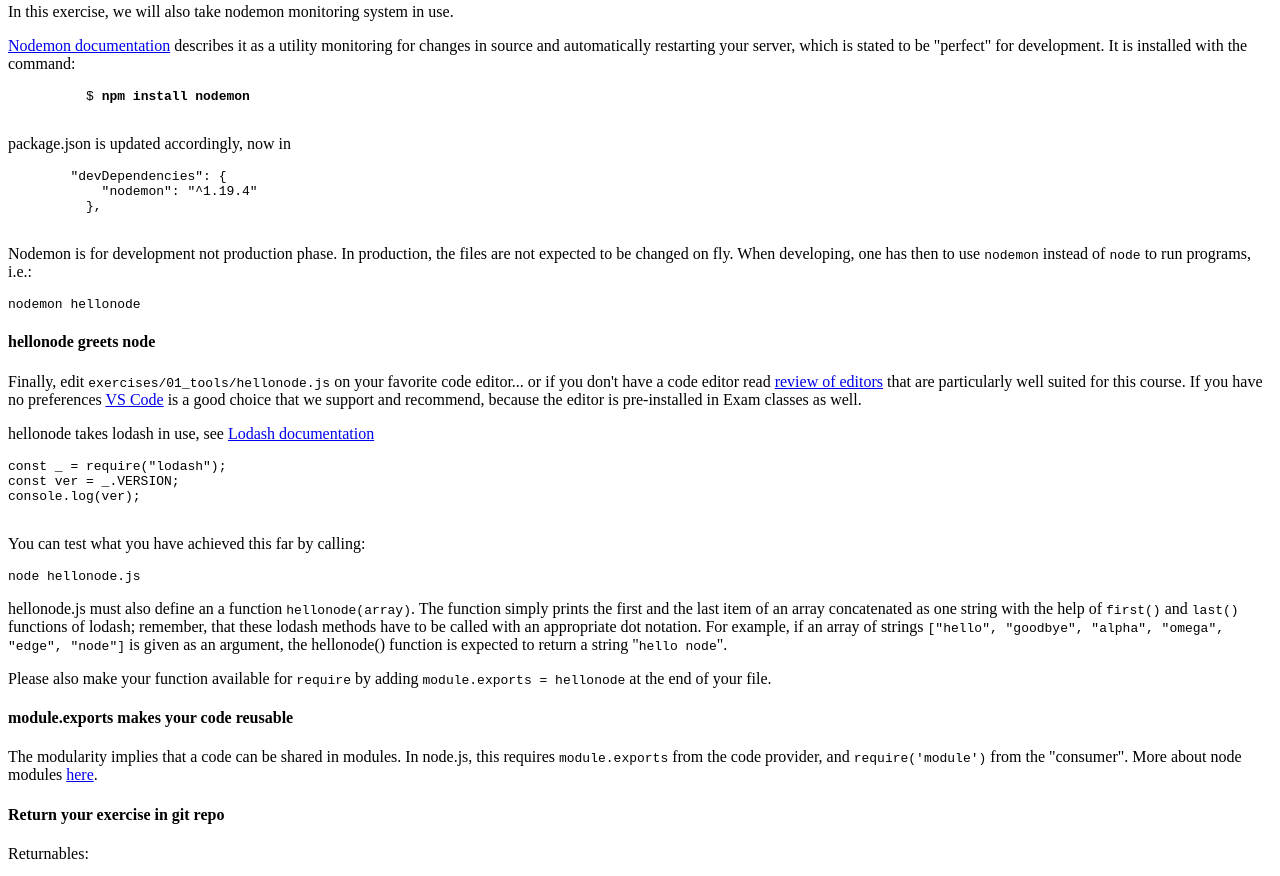
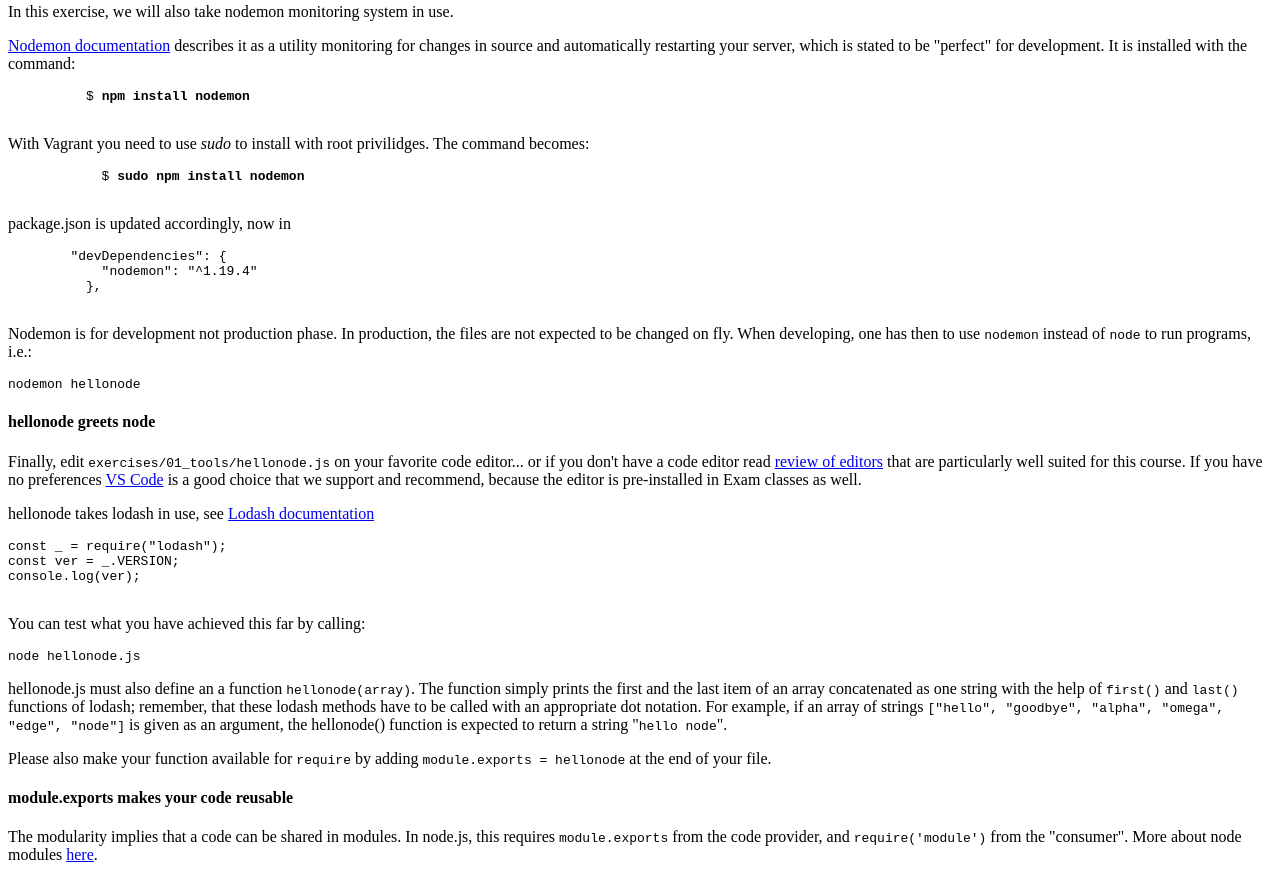
Before and after one commit to nhitran-tuni/webdev1, a plain HTML site: page exercises/01_tools/hellonode.html in a window 1280 px wide. Shown: the part 2179-3055 px from the top of the page. Drawn offline with Linux system fonts and the light colour scheme.

Commit message:
Hello Node: installing nodemon in Vagrant requires sudo

```diff
--- a/exercises/01_tools/hellonode.html
+++ b/exercises/01_tools/hellonode.html
@@ -175,6 +175,11 @@ found 0 vulnerabilities
           $ <strong>npm install nodemon</strong>
         </pre>
 
+    <p>With Vagrant you need to use <em>sudo</em> to install with root privilidges. The command becomes:</p>
+    <pre class="terminal">
+            $ <strong>sudo npm install nodemon</strong>
+          </pre>
+
     <p>package.json is updated accordingly, now in </p>
     <pre>
         "devDependencies": {
```
